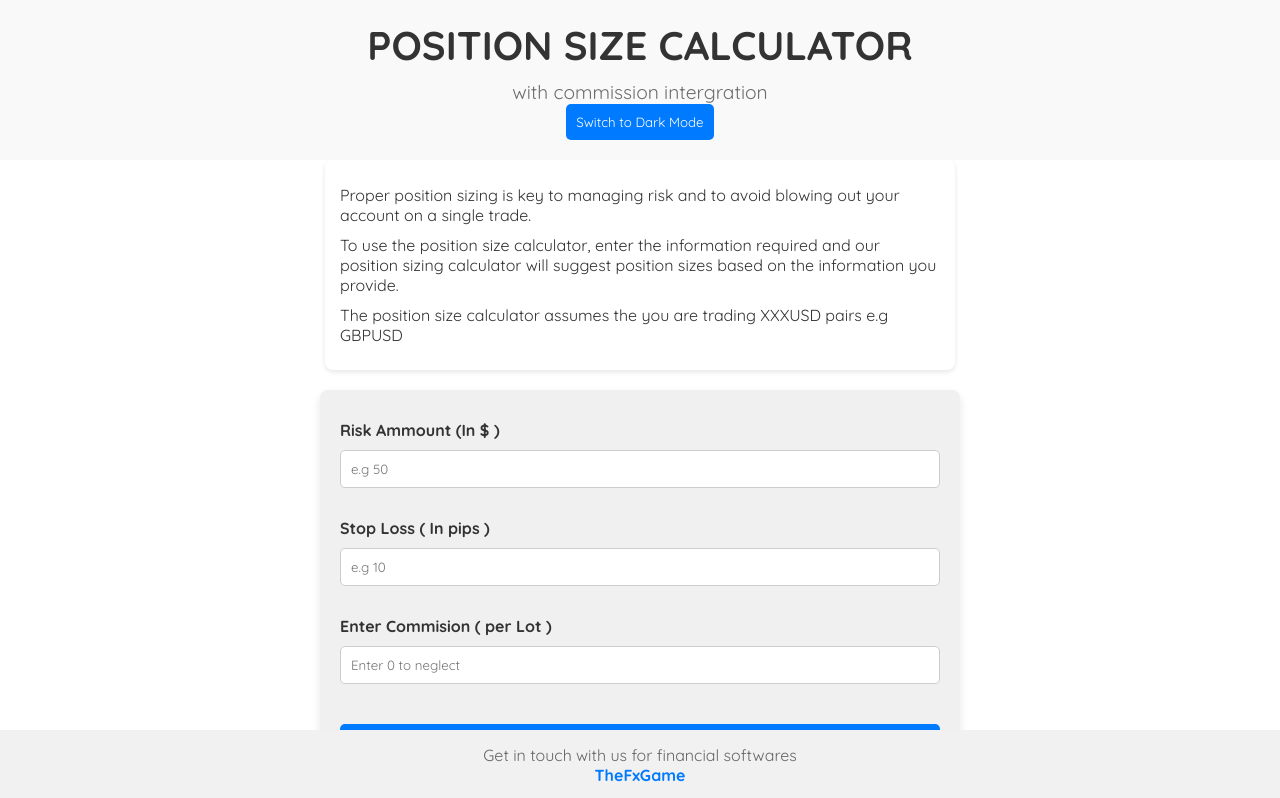
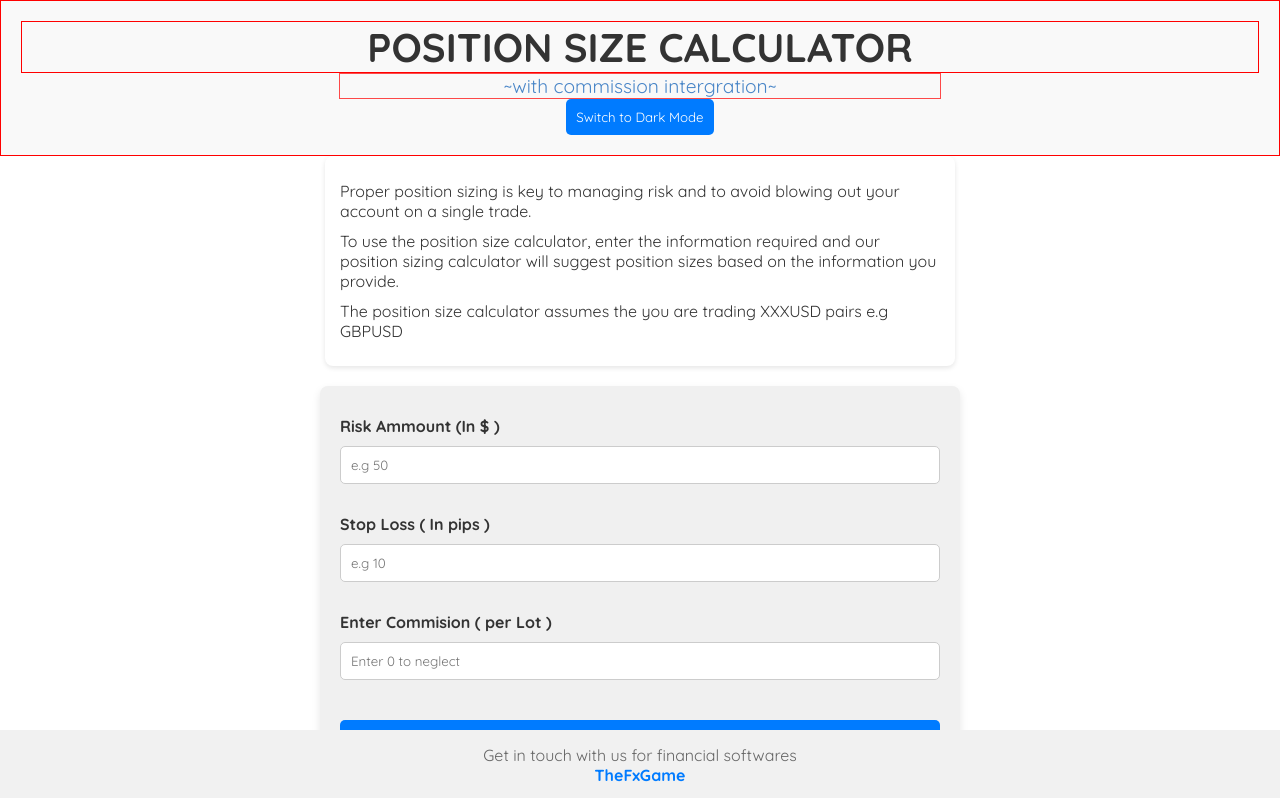
Before and after one commit to karugo-murage/Lot-size-Calculator, a React (Create React App) app: page / in a window 1280 px wide. Shown: the top 798 px of the page. Built offline with nearby package versions, Linux system fonts and the light colour scheme.

Commit message:
Style header

```diff
--- a/src/assets/style.css
+++ b/src/assets/style.css
@@ -12,17 +12,27 @@
     background-color: var(--header-bg-light);
     color: var(--header-text-light);
     transition: background-color 0.3s ease, color 0.3s ease;
+    border: 1px solid red;
 }
 
 .header {
+    /* align-items: center;
+    max-width: 600px;
+    margin: 0px auto; */
     font-size: 2.5rem;
     font-weight: bold;
+    border: 1px solid red;
 }
 
 .subheader {
+    align-items: flex-start;
+    max-width: 600px;
+    margin: 0px auto;
     font-size: 1.2rem;
-    margin-top: 10px;
+    /* margin-top: 10px; */
     opacity: 0.7;
+    color:#0056b3;
+    border: 1px solid red;
 }
  .instructions {
     align-items: center;
@@ -49,6 +59,11 @@
     border-radius: 8px;
     box-shadow: 0 4px 8px rgba(0, 0, 0, 0.1);
     transition: background-color 0.3s ease;
+}
+.errormessage{
+    color: red;
+    /* background-color: red; */
+
 }
 
 .inputs {
@@ -114,6 +129,10 @@ button {
 button:hover {
     background-color: var(--button-hover-light);
 }
+/* .errormessage{
+    color: red;
+
+} */
 .footernote {
     position: sticky;
     bottom: 0;
@@ -153,6 +172,7 @@ button:hover {
 
 /* Dark Mode Colors */
 [data-theme='dark'] {
+    background-color: #333;
     --header-bg-light: #333;
     --header-text-light: #f9f9f9;
     --instruction-bg-light: #444;
--- a/src/components/Header.js
+++ b/src/components/Header.js
@@ -5,7 +5,7 @@ const Header = ({ toggleTheme, isDarkMode }) => {
         <>
         <div className="heading">
              <div className="header">POSITION SIZE CALCULATOR</div>
-            <div className="subheader">with commission intergration</div>
+            <div className="subheader"> ~with commission intergration~</div>
             <button className="theme-toggle" onClick={toggleTheme}>
                     {isDarkMode ? "Switch to Light Mode" : "Switch to Dark Mode"}
                 </button>
```
